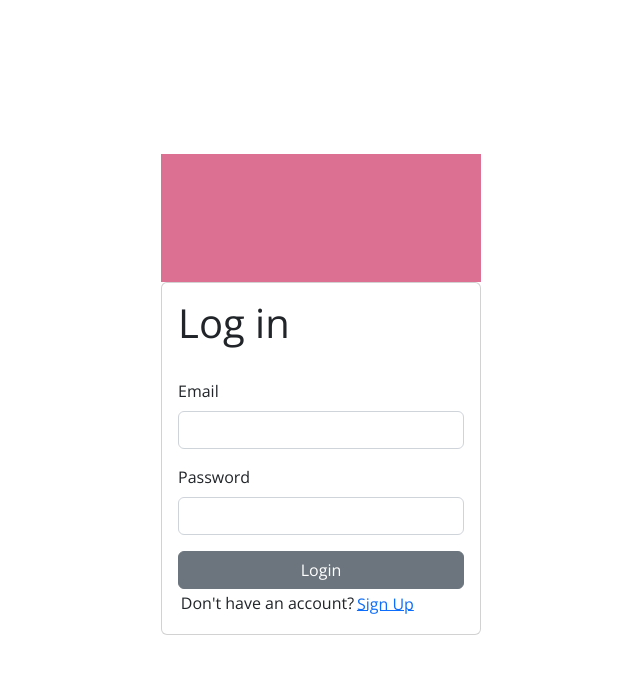
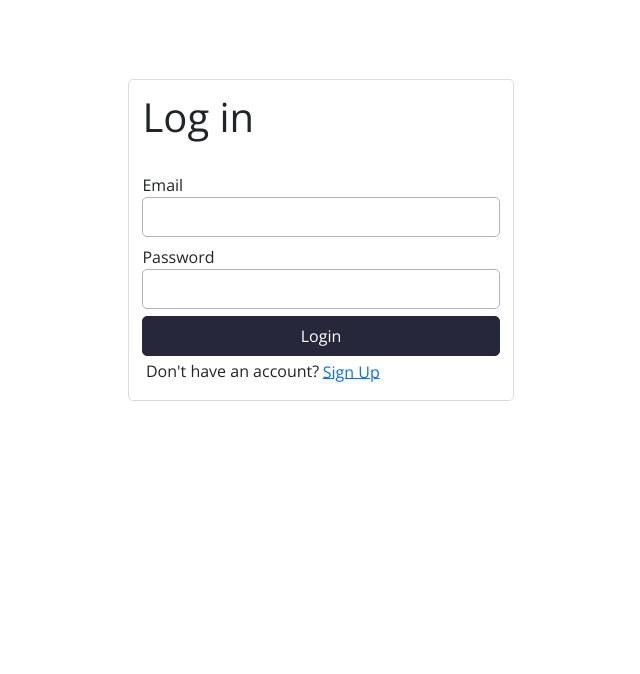
Before and after one commit to magdalenaRA822018/sport-club, a React (Create React App) app in the folder sport-club/sport-club-frontend/: page / in a window 1280 px wide. Shown: the top 674 px of the page, without its empty margins (319-959 px from the left). Built offline with nearby package versions, Linux system fonts and the light colour scheme.

Commit message:
styled components

```diff
--- a/sport-club/sport-club-frontend/src/components/Auth/Login/Auth.css
+++ /dev/null
@@ -1,11 +0,0 @@
-.auth {
-  width: 25%;
-  margin: 12% auto;
-}
-.submitButton {
-  width: 100%;
-}
-.p{
-  margin: 1%;
-  display: inline-block;
-}
--- a/sport-club/sport-club-frontend/src/components/Auth/Login/Auth.tsx
+++ b/sport-club/sport-club-frontend/src/components/Auth/Login/Auth.tsx
@@ -3,15 +3,18 @@ import { AuthContext } from '../../../context/auth-context'
 import { Link } from 'react-router-dom';
 import axios from '../../../http-common';
 import { Credentials, UserTokenState } from '../../../interfaces';
-import './Auth.css';
-import { Button, FormGroup,Form, Label, Input ,Card,CardBody} from 'reactstrap';
-import MyCard from '../../styled/Card';
+import Input from '../../styled/Input';
+import Card from '../../styled/Card';
+import Button from '../../styled/FormSubmitButton';
+import Wrapper from '../../styled/Wrapper';
+import InlineParagraph from '../../styled/InlineParagraph';
+
 const Auth: FC = () => {
   const authContext = useContext(AuthContext);
   const [enteredEmail, setEnteredEmail] = useState<string>('');
   const [enteredPassword, setEnteredPassword] = useState<string>('');
 
-  const handleSubmit = (event: React.FormEvent) => {
+  const loginHandler = (event: React.FormEvent) => {
     event.preventDefault();
 
     const user: Credentials = {
@@ -38,35 +41,32 @@ const Auth: FC = () => {
 
   return (
     <div className="auth">
-      <MyCard></MyCard>
+    <Wrapper>
     <Card>
-      <CardBody>
+
       <h1 className='h1' >Log in</h1>
       <br/>
-       <Form onSubmit={handleSubmit}>
-        <FormGroup >
-          <Label for="email">Email</Label>
-          <Input id="email"
-              value={enteredEmail}  onChange={event => {
-                setEnteredEmail(event.target.value);
-              }} type="email" required/>
-       </FormGroup>
+          <form onSubmit={loginHandler}>
+          <label htmlFor='email'>Email</label>
+          <Input id="email" type="email" value={enteredEmail}
+           onChange={(event : React.ChangeEvent<HTMLInputElement>) =>
+            { setEnteredEmail(event.target.value)}}
+          required/>
 
-        <FormGroup>
-          <Label  for="password" >Password</Label>
-          <Input id="password"
-              value={enteredPassword}  onChange={event => {
-                setEnteredPassword(event.target.value);
-              }} type="password" required/>
-        </FormGroup>
-        <Button className="submitButton">Login</Button>
 
-        <p  className='p'>Don't have an account? </p>
+          <label  htmlFor='password' >Password</label>
+          <Input id="password" type="password" value={enteredPassword}
+           onChange={(event : React.ChangeEvent<HTMLInputElement>) =>
+            { setEnteredPassword(event.target.value)}}
+          required/>
+
+        <Button type="submit">Login</Button>
+        </form>
+        <InlineParagraph>Don't have an account? </InlineParagraph>
         <Link to="/signup">Sign Up</Link>
-        </Form>
-       </CardBody>
+
     </Card>
-
+    </Wrapper>
    </div>
   );
 };
--- a/sport-club/sport-club-frontend/src/components/Auth/Signup/Signup.tsx
+++ b/sport-club/sport-club-frontend/src/components/Auth/Signup/Signup.tsx
@@ -1,10 +1,13 @@
 import React, { useState, useEffect,useRef }  from 'react';
 import { Link } from 'react-router-dom';
-
-import { Button, FormGroup, Form, Label, Input , Card, CardBody} from 'reactstrap';
-import './Signup.css';
 import axios from '../../../http-common';;
 import { User } from '../../../interfaces';
+
+import Input from '../../styled/Input';
+import Card from '../../styled/Card';
+import Button from '../../styled/FormSubmitButton';
+import Wrapper from '../../styled/Wrapper';
+import InlineParagraph from '../../styled/InlineParagraph';
 
 const Signup = () => {
 
@@ -24,13 +27,12 @@ const Signup = () => {
   const NAMES_REGEX=/^[a-zA-Z]+(([',. -][a-zA-Z ])?[a-zA-Z]*)*$/;
   const PASSWORD_REGEX = /^(?=.*[a-z])(?=.*[A-Z])(?=.*[0-9])(?=.*[!@#$%]).{8,24}$/;
   const EMAIL_REGEX= /^[a-zA-Z0-9.!#$%&'*+/=?^_`{|}~-]+@[a-zA-Z0-9-]+(?:\.[a-zA-Z0-9-]+)*$/;
-  const errRef = useRef();
+
 
   const [enteredFirstName, setEnteredFirstName]= useState<string>('');
   const [enteredLastName, setEnteredLastName]= useState<string>('');
   const [enteredUsername, setEnteredUsername] = useState<string>('');
   const [enteredPassword, setEnteredPassword] = useState<string>('');
-  const [errMsg, setErrMsg] = useState<string>('');
   const [selectedRole, setSelectedRole] = useState<number>(0);
 
   const optionchanged = (e : React.FormEvent) => {
@@ -40,16 +42,16 @@ const Signup = () => {
 
   const validInput = () =>{
     if(!NAMES_REGEX.test(enteredFirstName)){
-      setErrMsg('Invalid first name input') ;
+      alert('Invalid first name input') ;
       return false;
     }else if(!NAMES_REGEX.test(enteredLastName)){
-      setErrMsg('Invalid last name input') ;
+      alert('Invalid last name input') ;
       return false;
     }else if(!EMAIL_REGEX.test(enteredUsername)){
-      setErrMsg('Invalid email input') ;
+      alert('Invalid email input') ;
       return false;
     }else if(!PASSWORD_REGEX.test(enteredPassword)){
-      setErrMsg('Invalid password input') ;
+      alert('Invalid password input') ;
       return false;
     }
       return true;
@@ -78,63 +80,48 @@ const Signup = () => {
 
     }
   return (
-    <div className="signup">
+    <Wrapper>
     <Card>
-      <CardBody>
-      <h1 className='h1' >Sign up</h1>
+      <h1 >Sign up</h1>
       <br/>
-       <Form onSubmit={signUpHandler}>
-       <FormGroup >
-          <Label for="firstname">First name</Label>
-          <Input id="firstname"
-                value={enteredFirstName}  onChange={event => {
-                 setEnteredFirstName(event.target.value)
-                }}
-             type="text" required/>
-       </FormGroup>
+       <form onSubmit={signUpHandler}>
+          <label htmlFor='firstname'>First name</label>
+          <Input id="firstname" type="text" value={enteredFirstName}
+             onChange={(event : React.ChangeEvent<HTMLInputElement>) =>
+            { setEnteredFirstName(event.target.value)}}
+          required/>
 
-        <FormGroup>
-          <Label for="lastname">Last name</Label>
-          <Input id="lastname"  value={enteredLastName}
-           onChange={event => {setEnteredLastName(event.target.value);} } type="text"  required/>
-        </FormGroup>
+          <label htmlFor='lastname'>Last name</label>
+          <Input id="lastname"  value={enteredLastName} type="text"
+             onChange={(event : React.ChangeEvent<HTMLInputElement>) =>
+              { setEnteredLastName(event.target.value)}}
+          required/>
 
-        <FormGroup >
-          <Label for="email" >Email</Label>
-          <Input id="email" value={enteredUsername}  onChange={event => {
+          <label htmlFor='email'  >Email</label>
+          <Input id="email" value={enteredUsername} type="email"
+          onChange={(event : React.ChangeEvent<HTMLInputElement>) =>
+            { setEnteredUsername(event.target.value)}}
+          required/>
 
-                setEnteredUsername(event.target.value);
+          <label htmlFor='passowrd' >Password</label>
+          <Input id="password"  value={enteredPassword} type="password"
+           onChange={(event : React.ChangeEvent<HTMLInputElement>) =>
+            { setEnteredPassword(event.target.value)}}
+          required/>
 
-              }} type="email" required/>
-       </FormGroup>
-
-        <FormGroup>
-          <Label for="password">Password</Label>
-          <Input id="password"  value={enteredPassword}  onChange={event => {
-
-                setEnteredPassword(event.target.value);
-
-              }} type="password" required/>
-        </FormGroup>
-
-        <FormGroup >
-          <Label for="accountType">Account type</Label>
+          <label htmlFor='accountType' >Account type</label>
           <Input id="accountType" onChange={optionchanged}
                      type="select" required>
                     <option value={0}>{ACC_TYPE[0].name}</option>
                     <option value={1}>{ACC_TYPE[1].name}</option>
           </Input>
-       </FormGroup>
-       <p id="err" className={errMsg ? "errmsg" : "offscreen"} aria-live="assertive">{errMsg}</p>
 
-        <Button className="submitButton"  >Sign up</Button>
-
-        <p className='p'>Already have an account? </p>
+        <Button type='submit' >Sign up</Button>
+        <InlineParagraph>Already have an account? </InlineParagraph>
         <Link to="/">Log in</Link>
-        </Form>
-       </CardBody>
+        </form>
     </Card>
-    </div>
+    </Wrapper>
 
   );
 };
--- a/sport-club/sport-club-frontend/src/components/styled/Card.ts
+++ b/sport-club/sport-club-frontend/src/components/styled/Card.ts
@@ -1,8 +1,11 @@
 import styled from 'styled-components';
 
-const MyCard = styled.section`
-  padding: 4em;
-  background: palevioletred;
+const Card = styled.section`
+  padding: 3.5%;
+  border-radius: 4px;
+  box-shadow: rgba(0, 0, 0, 0.02) 0px 1px 3px 0px, rgba(27, 31, 35, 0.15) 0px 0px 0px 1px;
+
+
 `;
 
-export default MyCard;
+export default Card;
--- /dev/null
+++ b/sport-club/sport-club-frontend/src/components/styled/FormSubmitButton.ts
@@ -0,0 +1,17 @@
+import styled from 'styled-components';
+const FormSubmitButton = styled.button`
+  color: white;
+  font-size: 1em;
+  padding: 0.25em 1em;
+  height: 2.5rem;
+  width: 100%;
+  background: #27273b;
+  border: 1px solid #27273b;
+  border-radius: 5px;
+  cursor: pointer;
+
+  &:hover {
+     box-shadow: 0 2px 4px rgba(0, 0, 0, 0.26);
+  }
+`;
+export default FormSubmitButton;
--- /dev/null
+++ b/sport-club/sport-club-frontend/src/components/styled/InlineParagraph.ts
@@ -0,0 +1,9 @@
+import styled from 'styled-components';
+
+const InlineParagraph = styled.section`
+margin: 1%;
+display: inline-block;
+
+`;
+
+export default InlineParagraph;
--- /dev/null
+++ b/sport-club/sport-club-frontend/src/components/styled/Input.ts
@@ -0,0 +1,16 @@
+import styled from 'styled-components';
+const Input = styled.input.attrs(props => ({
+    // we can define static props
+    type: props.type,
+    size: props.size || "3em",
+  }))`
+    color: black;
+    font-size: 1em;
+    border: 1px solid #b1b5b2;
+    border-radius: 5px;
+    width: 100%;
+    height: 2.5rem;
+    padding: 1%;
+    margin-bottom: 2%;
+  `;
+export default Input;
--- /dev/null
+++ b/sport-club/sport-club-frontend/src/components/styled/Wrapper.ts
@@ -0,0 +1,9 @@
+import styled from 'styled-components';
+
+const Wrapper = styled.section`
+  padding-top: 5em;
+  padding-left: 35%;
+  padding-right: 35%;
+`;
+
+export default Wrapper;
--- a/sport-club/sport-club-frontend/src/index.css
+++ b/sport-club/sport-club-frontend/src/index.css
@@ -10,7 +10,7 @@ body {
   font-family: 'Open Sans', sans-serif;
   margin: 0;
 }
-
+/*
 button {
   font: inherit;
   background: #27273b;
@@ -29,3 +29,4 @@ button:active {
 button:focus {
   outline: none;
 }
+*/
```
